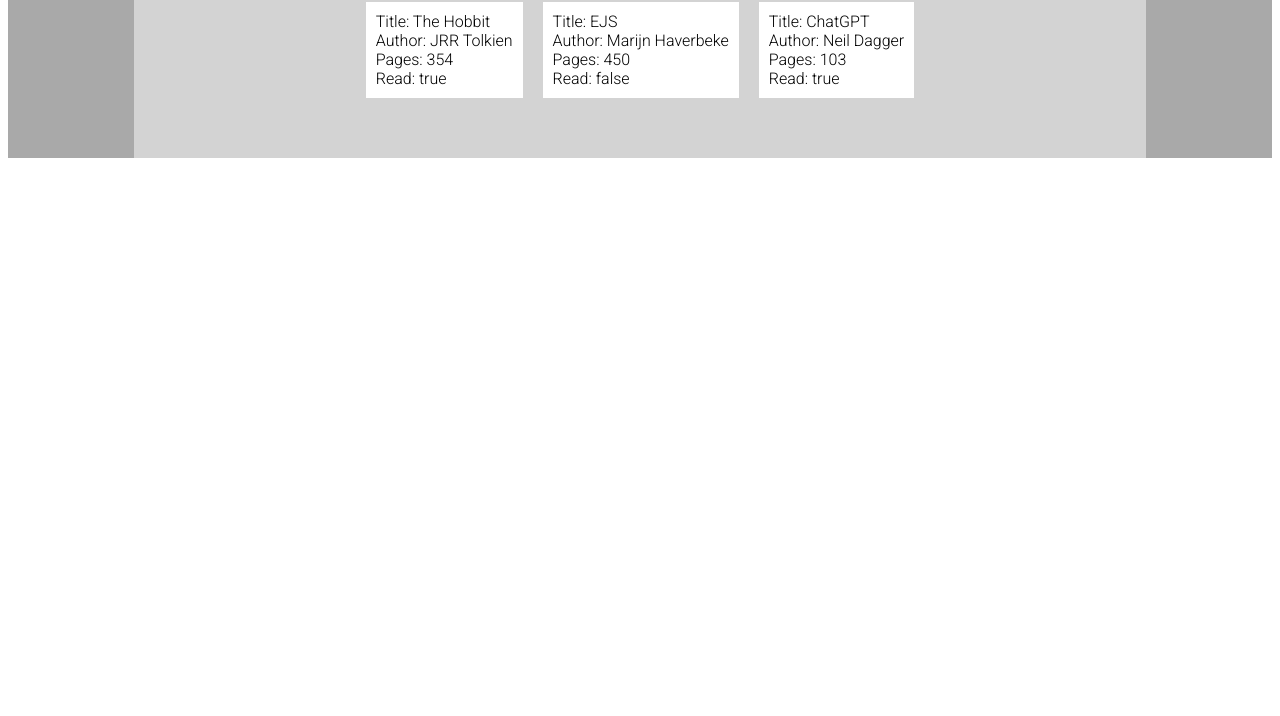
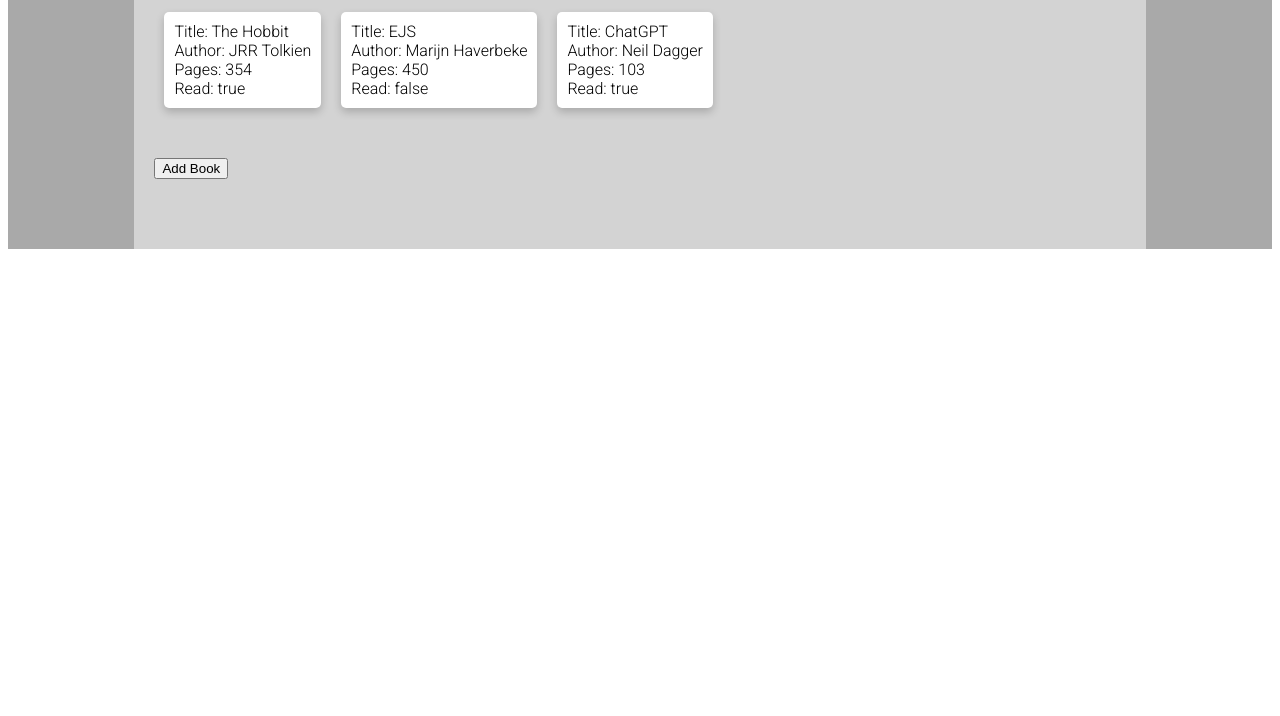
Before and after one commit to chadjowens/library, a plain HTML site: page index.html in a window 1280 px wide. Shown: the part 84-800 px from the top of the page. Drawn offline with Linux system fonts and the light colour scheme.

Commit message:
Updated to remove the double event listeners.
Updated card styling to include border radius and dro shadow.

```diff
--- a/index.html
+++ b/index.html
@@ -17,8 +17,10 @@
             <div class="header" id="header_box">
                 <h1>Your Library</h1>
                 <div class="card_container" id="card_container">
-
                 </div>
+            </div>
+            <div class="buttons">
+                <input type="button" value="Add Book" id="add_book" onclick="addBookToLibrary()">
             </div>
         </div>
     </div>
--- a/scripts.js
+++ b/scripts.js
@@ -1,4 +1,4 @@
-const myLibrary = [];
+const myLibrary = [];  // create an array to hold book objects
 
 const book1 = new Book("The Hobbit", "JRR Tolkien", 354, true);
 const book2 = new Book("EJS", "Marijn Haverbeke", 450, false);
@@ -6,31 +6,22 @@ const book3 = new Book("ChatGPT", "Neil Dagger", 103, true);
 
 myLibrary.push(book1, book2, book3);
 
-// *** User input to add book info
-// let title = prompt("Enter Book Title:");
-// let author = prompt("Enter Book Author:");
-// let pages = prompt("Enter Number of Pages:");
-// let read = prompt("Read or Unread?");
-
-function bookInfo(myLibrary) {
+function bookInfo(myLibrary) { // display book info in HTML and console
     // loop through myLibrary array and display book info for each book
     console.log(myLibrary.length);
     console.log("//////////////////");
+    for (let i = 0; i < myLibrary.length; i++) { // loop through myLibrary array
+        let bookInfo = []; // create an array to hold book info
+        bookInfo = myLibrary[i]; // set bookInfo to the current book in the array
+        console.log(bookInfo);  // display book info in console
 
-    for (let i = 0; i < myLibrary.length; i++) {
-        let bookInfo = [];
-        bookInfo = myLibrary[i];
-        console.log(bookInfo);
-
+        // *** creates a new paragraph element and appends it to the card_container div
         let element = document.getElementById("card_container");
         let newP = document.createElement("p");
         newP.classList.add("new_p");
         element.appendChild(newP);
 
-        // function objToStr(obj) {
-        //     return JSON.stringify(obj);
-        //   } *** This could done as a function
-
+        // Converts object to string, formats string and displays in HTML via innerHTML
         let objToStr = JSON.stringify(bookInfo);
         objToStr = objToStr.trim();
         objToStr = objToStr.replace(/[""(){}]/g, "");
@@ -40,27 +31,44 @@ function bookInfo(myLibrary) {
         console.log(objToStr);
     }
 }
+bookInfo(myLibrary); // Initailly calls bookInfo function and adds existing books to the page
 
-bookInfo(myLibrary);
+let addBook = document.getElementById("add_book");
+// addBook.addEventListener("click", addBookToLibrary);
 
-///////////////////////
 // Book Object Constructor -- returning the value of the function
 function Book(title, author, pages, read) {
     this.Title = title;
     this.Author = author;
     this.Pages = pages;
     this.Read = read;
-    //   this.addBookToLibrary = function() {
-    //        myLibrary.push(title, author, pages, read);
-    // this.bookInfo = function() {
-    //     return `${this.title} by ${this.author}, ${this.pages} pages, ${this.read ? 'read' : 'not read yet'}`;
-    // }
   }
 
 // *** function to add book info taken from user input and push into myLibrary array
-// function addBookToLibrary() {
-//     myLibrary.push(title, author, pages, read);
-// }
+function addBookToLibrary() {
+    // *** User input to add book info ***
+    let title = prompt("Enter Book Title:");
+    let author = prompt("Enter Book Author:");
+    let pages = prompt("Enter Number of Pages:");
+    let read = prompt("Read or Unread?");
 
-// *** function called to push user info into array
-// addBookToLibrary();
+    const bookNew = new Book(title, author, pages, read);
+    console.log(bookNew);
+    myLibrary.push(bookNew);
+    console.log(myLibrary.length);
+
+    // *** creates a new paragraph element and appends it to the card_container div
+    let element = document.getElementById("card_container");
+    let newP = document.createElement("p");
+    newP.classList.add("new_p");
+    element.appendChild(newP);
+
+    // Converts object to string, formats string and displays in HTML via innerHTML
+    let objToStr = JSON.stringify(bookNew);
+    objToStr = objToStr.trim();
+    objToStr = objToStr.replace(/[""(){}]/g, "");
+    objToStr = objToStr.replace(/\s*:\s*/g, ": ");
+    objToStr = objToStr.replace(/,/g, "\n");
+    newP.innerHTML = objToStr;
+    console.log(objToStr);
+}
--- a/styles.css
+++ b/styles.css
@@ -29,17 +29,18 @@ dd {
 }
 .container {
     display: flex;
-    flex-direction: row;
+    flex-direction: column;
     justify-content: center;
     width: 80%;
     height: 80%;
     background-color: lightgray;
+    padding: 20px 0px 50px 0px;
 }
 
 .header {
     display: flex;
     flex-direction: column;
-    padding: 10px 0px 50px 0px;
+    padding: 0px 20px 20px 20px;
 }
 
 .card_container {
@@ -60,6 +61,9 @@ p {
     font-family: "Roboto", sans-serif;
     font-weight: 300;
     font-style: normal;
+
+    border-radius: 5px;
+    box-shadow: 0 4px 8px 0 rgba(0, 0, 0, 0.2);
 }
 
 h1 {
@@ -68,3 +72,11 @@ h1 {
     font-style: normal;
     margin: 10px;
 }
+
+.buttons {
+    font-family: "Roboto", sans-serif;
+    font-weight: 500;
+    font-style: normal;
+    margin: 20px;
+    justify-content: center;
+}
```
